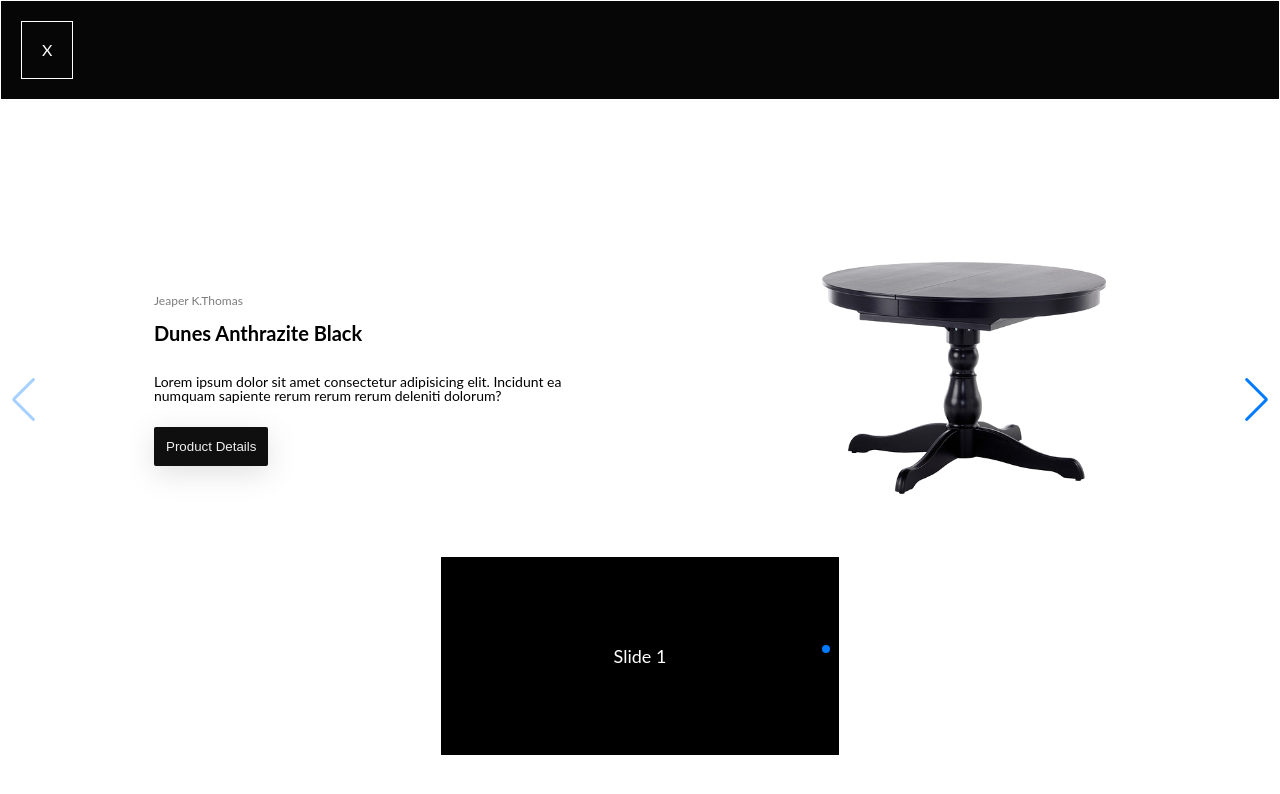
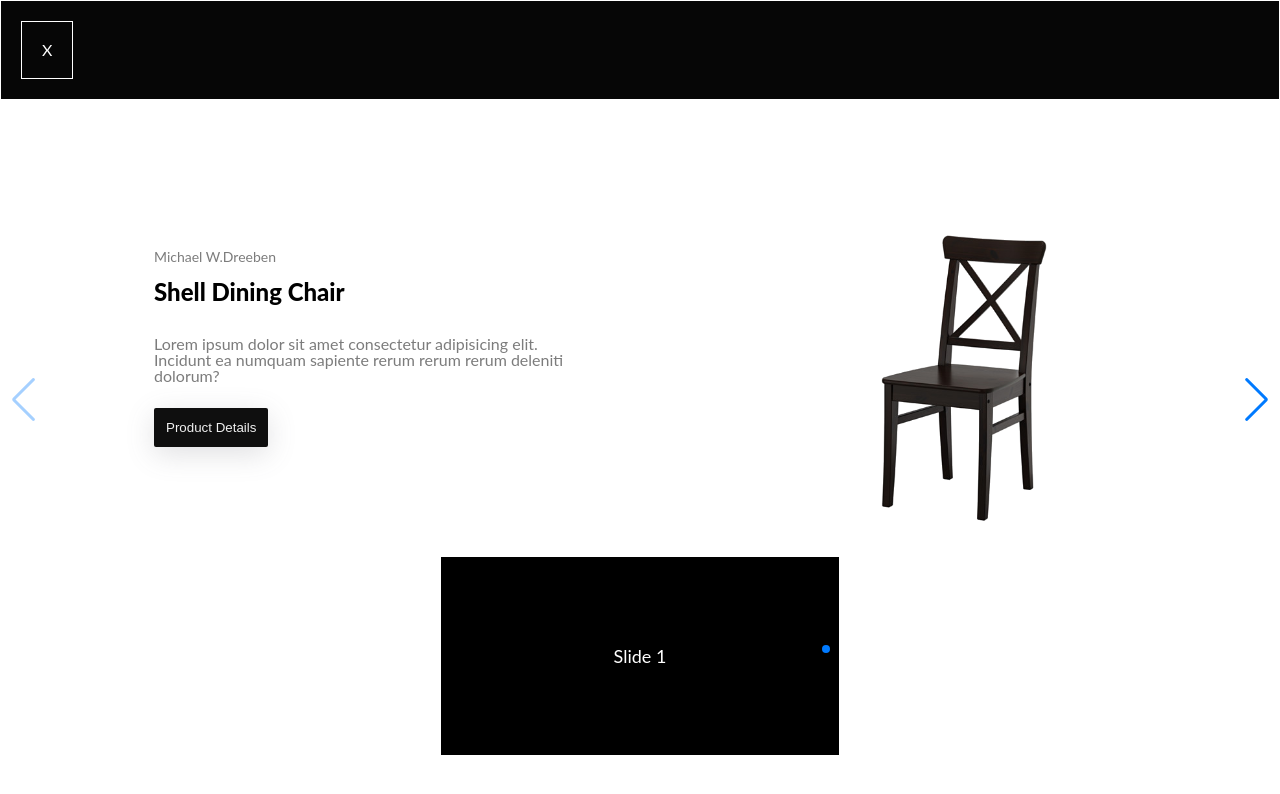
Before and after one commit to Franco-Ezequiel-Marchegiani/test_tecnico, a React (Create React App) app: page / in a window 1280 px wide. Shown: the top 794 px of the page. Built offline with nearby package versions, Linux system fonts and the light colour scheme.

Commit message:
Change the order of the content

```diff
--- a/src/containers/informationImage/informationImage.js
+++ b/src/containers/informationImage/informationImage.js
@@ -5,9 +5,9 @@ import imageTable from '../../assets/images/mesa_negra.png'
 import imageSofa from '../../assets/images/sofa_blanco.png'
 function InformationImage(){
     return(
+        <img className="imageProduct" src={imageChair} alt="" />
+        /*
         <img className="imageProduct" src={imageTable} alt="" />
-        /*
-        <img className="imageProduct" src={imageChair}  alt="" />
          */
     )
 }
--- a/src/containers/informationText/informationText.css
+++ b/src/containers/informationText/informationText.css
@@ -6,17 +6,18 @@
 /* Styles of each tag */
 .spanText{
     color: rgb(124, 124, 124);
-    font-size: 12px;
+    font-size: 14px;
 }
 .mainTitle{
-    font-weight: bold;
-    font-size: 20px;
+    font-weight: 800;
+    font-size: 24px;
     padding: 16px 0 32px;
 }
 .paragraph{
-    font-size: 14px;
+    font-size: 16px;
     width: 80%;
     margin: auto;
+    color: rgb(124, 124, 124);
 }
 .btn-detail{
     margin-top: 24px;
@@ -26,11 +27,13 @@
     border: none;
     border-radius: 2px;
     box-shadow: rgba(100, 100, 111, 0.2) 0px 7px 29px 0px;
+    cursor: pointer;
 }
 @media only screen and (min-width: 769px){
     .mainContentContainer{
         max-width: 50%;
         text-align: start;
+        padding-top: 32px;
     }
     .paragraph{
         margin: 0;
--- a/src/containers/informationText/informationText.js
+++ b/src/containers/informationText/informationText.js
@@ -3,13 +3,13 @@ import './informationText.css'
 function InformationText(){
     return(
         <div className="mainContentContainer">
-            <span className="spanText">Jeaper K.Thomas</span>
-            <h1 className="mainTitle">Dunes Anthrazite Black </h1>
+            <span className="spanText">Michael W.Dreeben</span>
+            <h1 className="mainTitle">Shell Dining Chair</h1>
             <p className="paragraph">Lorem ipsum dolor sit amet consectetur adipisicing elit. Incidunt ea numquam sapiente rerum rerum rerum deleniti dolorum? </p>
             <button className="btn-detail">Product Details</button>
             {/*
-            <span className="spanText">Michael W.Dreeben</span>
-            <h1 className="mainTitle">Shell Dining Chair </h1>
+            <span className="spanText">Jeaper K.Thomas</span>
+            <h1 className="mainTitle">Dunes Anthrazite Black</h1>
             <p className="paragraph">Lorem ipsum dolor sit amet consectetur adipisicing elit. Incidunt ea numquam sapiente rerum rerum rerum deleniti dolorum?</p>
             <button className="btn-detail">Product Details</button>
              */}
--- a/src/containers/intro/intro.css
+++ b/src/containers/intro/intro.css
@@ -9,5 +9,6 @@
         display: flex;
         flex-direction: row;
         justify-content: space-around;
+        align-items: start;
     }
 }
```
